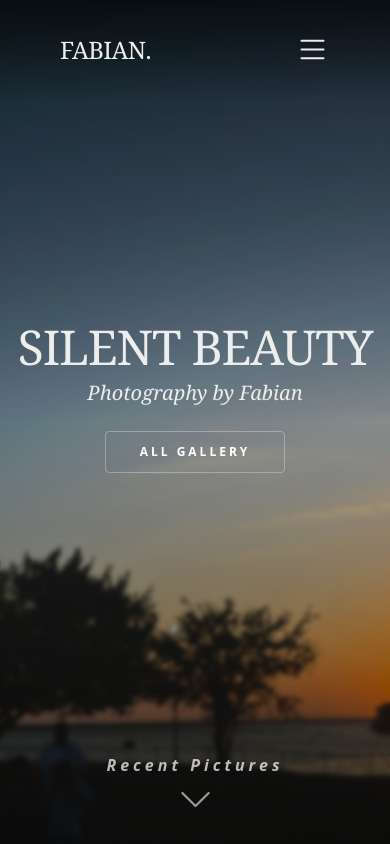
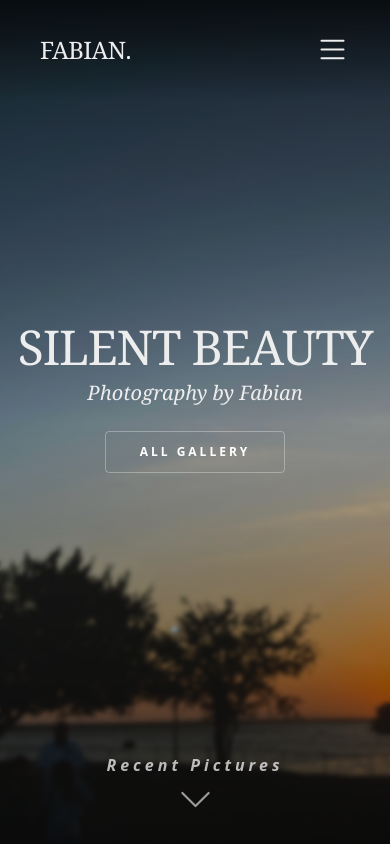
Before and after one commit to SergioMadrid522/blog, a Next.js app: page / in a window 390 px wide. Shown: the top 844 px of the page. Built offline with nearby package versions, Linux system fonts and the light colour scheme; no server answers; a web font is replaced by a local one.

Commit message:
fix navbar responsive issues

```diff
--- a/src/components/navbar/NavbarContent.tsx
+++ b/src/components/navbar/NavbarContent.tsx
@@ -25,7 +25,7 @@ export default function NavbarContent({
         fixed
         top-0 left-0
         flex items-center justify-between
-        px-15 lg:px-30
+        px-10 lg:px-30
         py-8
         bg-linear-to-b from-black/60 via-black/30 to-transparent/20
         w-full md:w-full
```
